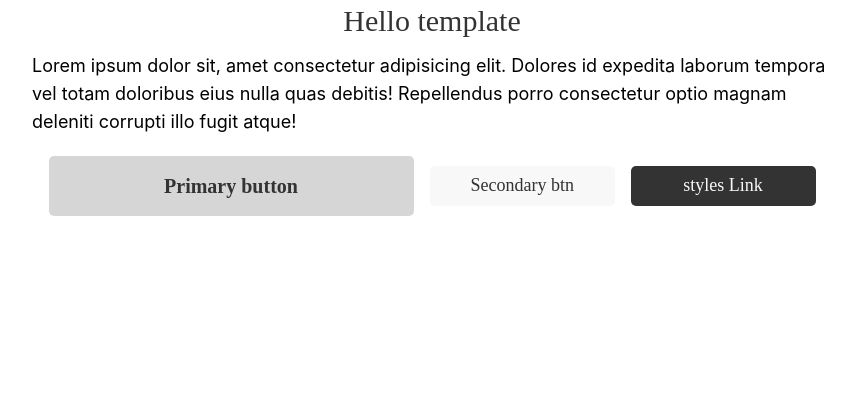
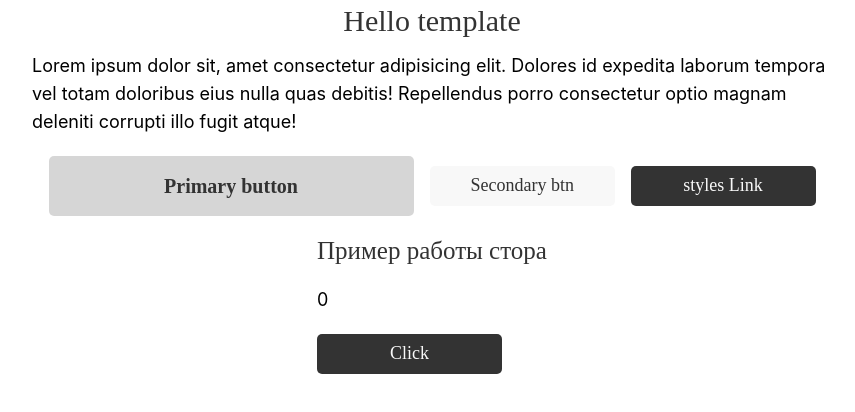
Before and after one commit to ZhuravelAndreyVladimirov/next-template, a Next.js app: page / in a window 1280 px wide. Shown: the top 412 px of the page, without its empty margins (208-1063 px from the left). Built offline with nearby package versions, Linux system fonts and the light colour scheme.

Commit message:
add zustand store

```diff
--- a/package.json
+++ b/package.json
@@ -16,7 +16,8 @@
     "next": "14.2.3",
     "react": "^18",
     "react-dom": "^18",
-    "sass": "^1.77.8"
+    "sass": "^1.77.8",
+    "zustand": "^4.5.4"
   },
   "devDependencies": {
     "@types/node": "^20",
--- a/src/app/page.tsx
+++ b/src/app/page.tsx
@@ -1,3 +1,4 @@
+import { Bears } from "@/components/bearsStoreExample";
 import { CustomLink } from "@/ui";
 import { Button, Flex, Group, Text, Title } from "@mantine/core";
 
@@ -27,6 +28,7 @@ export default function Home() {
           styles Link
         </CustomLink>
       </Group>
+      <Bears />
     </Flex>
   );
 }
--- /dev/null
+++ b/src/components/bearsStoreExample.tsx
@@ -0,0 +1,18 @@
+"use client";
+
+import { useBearStore } from "@/store/example";
+import { Button, Flex, Text, Title } from "@mantine/core";
+
+export const Bears = () => {
+  const bears = useBearStore((state) => state.bears);
+  const handleClick = useBearStore((state) => state.increase);
+  return (
+    <Flex direction="column" gap={20}>
+      <Title order={2}>Пример работы стора</Title>
+      <Text>{bears}</Text>
+      <Button onClick={() => handleClick(1)} sm>
+        Click
+      </Button>
+    </Flex>
+  );
+};
--- /dev/null
+++ b/src/store/example.ts
@@ -0,0 +1,11 @@
+import { create } from "zustand";
+
+interface BearState {
+  bears: number;
+  increase: (by: number) => void;
+}
+
+export const useBearStore = create<BearState>()((set) => ({
+  bears: 0,
+  increase: (by) => set((state) => ({ bears: state.bears + by })),
+}));
```
Also changed, not shown: 1 other file (tests, documents, lock files or other folders).
